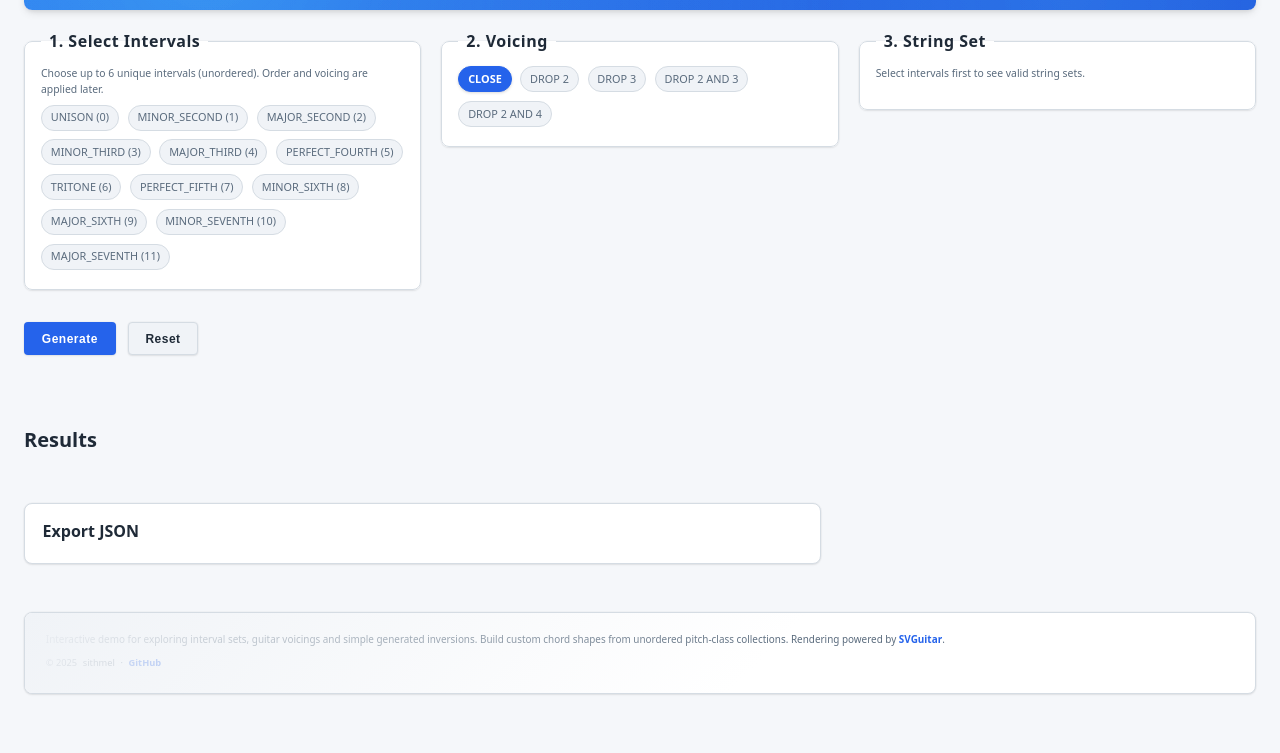
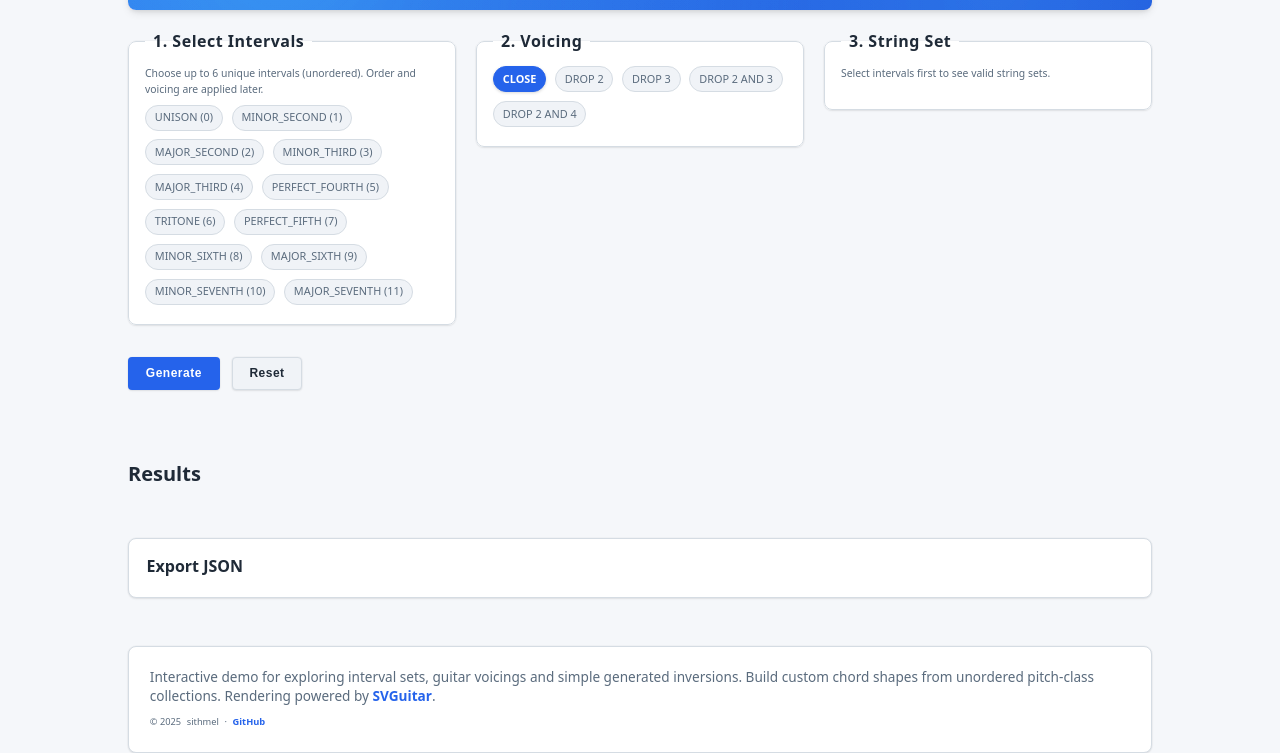
Before and after one commit to sithmel/chord-renderer, a website: page public/index.html in a window 1280 px wide. Shown: the part 93-846 px from the top of the page. Before the commit the page ends 824 px from the top, so only its background shows below. Drawn offline with Linux system fonts and the light colour scheme.

Commit message:
style(demo): center layout with max-width 1024px

```diff
--- a/public/style.css
+++ b/public/style.css
@@ -43,7 +43,9 @@
 html, body { height: 100%; }
 body {
   font-family: system-ui, -apple-system, BlinkMacSystemFont, "Segoe UI", Roboto, Oxygen, Ubuntu, Cantarell, "Fira Sans", "Droid Sans", "Helvetica Neue", Arial, sans-serif;
-  margin: 1.5rem;
+  margin: 1.5rem auto;
+  max-width: 1024px;
+  width: 100%;
   line-height: 1.45;
   background: var(--color-bg);
   color: var(--color-text);
@@ -184,7 +186,7 @@ svg { max-width: 140px; height: auto; display: block; margin: 0 auto; }
 .message.error { color: var(--color-danger); font-weight: 600; }
 
 /* Export JSON */
-.export { margin-top: 2rem; max-width: 760px; background: var(--color-surface); padding: 1rem 1.1rem 1.2rem; border: 1px solid var(--color-border); border-radius: var(--radius-md); box-shadow: var(--shadow-sm); }
+.export { margin-top: 2rem; background: var(--color-surface); padding: 1rem 1.1rem 1.2rem; border: 1px solid var(--color-border); border-radius: var(--radius-md); box-shadow: var(--shadow-sm); }
 .export[open] { animation: fadeIn .25s ease; }
 .export summary { list-style: none; cursor: pointer; }
 .export summary::-webkit-details-marker { display:none; }
@@ -272,25 +274,18 @@ svg { max-width: 140px; height: auto; display: block; margin: 0 auto; }
   border: 1px solid var(--color-border);
   border-radius: var(--radius-md);
   box-shadow: var(--shadow-sm);
-  font-size: 0.65rem;
+  font-size: 0.85rem;
   line-height:1.4;
   color: var(--color-text-subtle);
   position: relative;
   overflow:hidden;
 }
-.site-footer:before {
-  content: "";
-  position:absolute; inset:0;
-  background: linear-gradient(135deg, var(--color-surface-alt) 0%, transparent 60%);
-  pointer-events:none;
-}
 .site-footer a { color: var(--color-accent); text-decoration:none; font-weight:600; }
 .site-footer a:hover { text-decoration:underline; }
-.site-footer .about { margin:0 0 0.6rem; font-size:0.62rem; }
+.site-footer .about { margin:0 0 0.6rem; }
 .site-footer .meta { margin:0; display:flex; flex-wrap:wrap; align-items:center; gap:0.35rem; }
 
 @media (min-width: 800px) {
   .site-header h1 { font-size:1.3rem; }
   .site-header .tagline { font-size:0.68rem; }
-  .site-footer { font-size:0.68rem; }
 }
```
